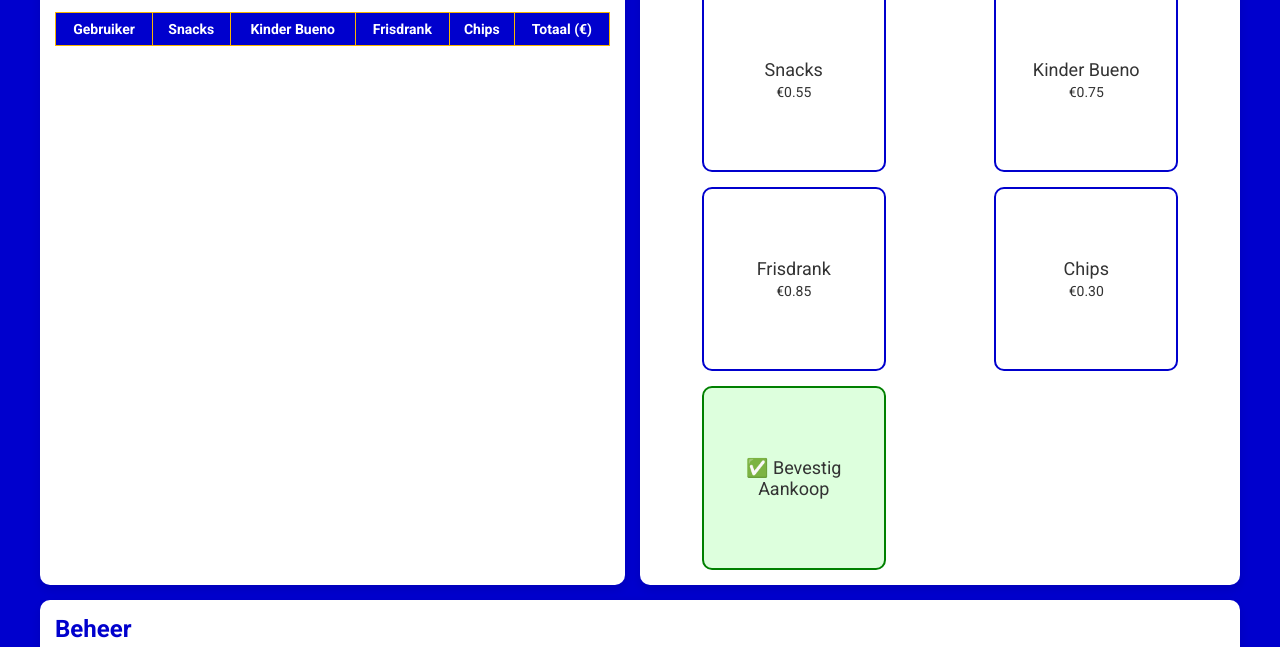
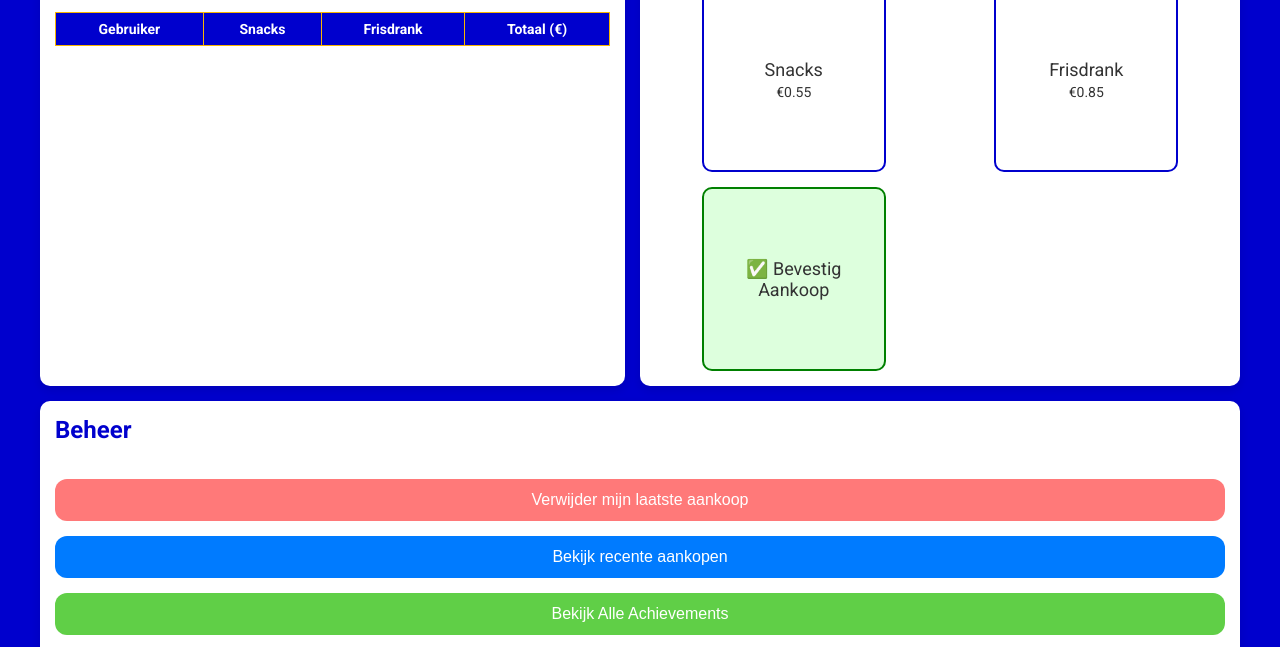
Before and after one commit to rickvl/koelekast, a plain HTML site: page index.html in a window 1280 px wide. Shown: the part 95-742 px from the top of the page. Drawn offline with Linux system fonts and the light colour scheme.

Commit message:
Producten verwijderd

```diff
--- a/index.html
+++ b/index.html
@@ -339,9 +339,7 @@
     let productCategories = JSON.parse(localStorage.getItem("productCategories"));
       productCategories = [
         { key: "snacks", label: "Snacks", defaultPrice: 0.55},
-        { key: "kinderBueno", label: "Kinder Bueno", defaultPrice: 0.75},
-        { key: "drinken", label: "Frisdrank", defaultPrice: 0.85},
-        { key: "chips", label: "Chips", defaultPrice: 0.30}
+        { key: "drinken", label: "Frisdrank", defaultPrice: 0.85}
       ];
       localStorage.setItem("productCategories", JSON.stringify(productCategories));
 
```
